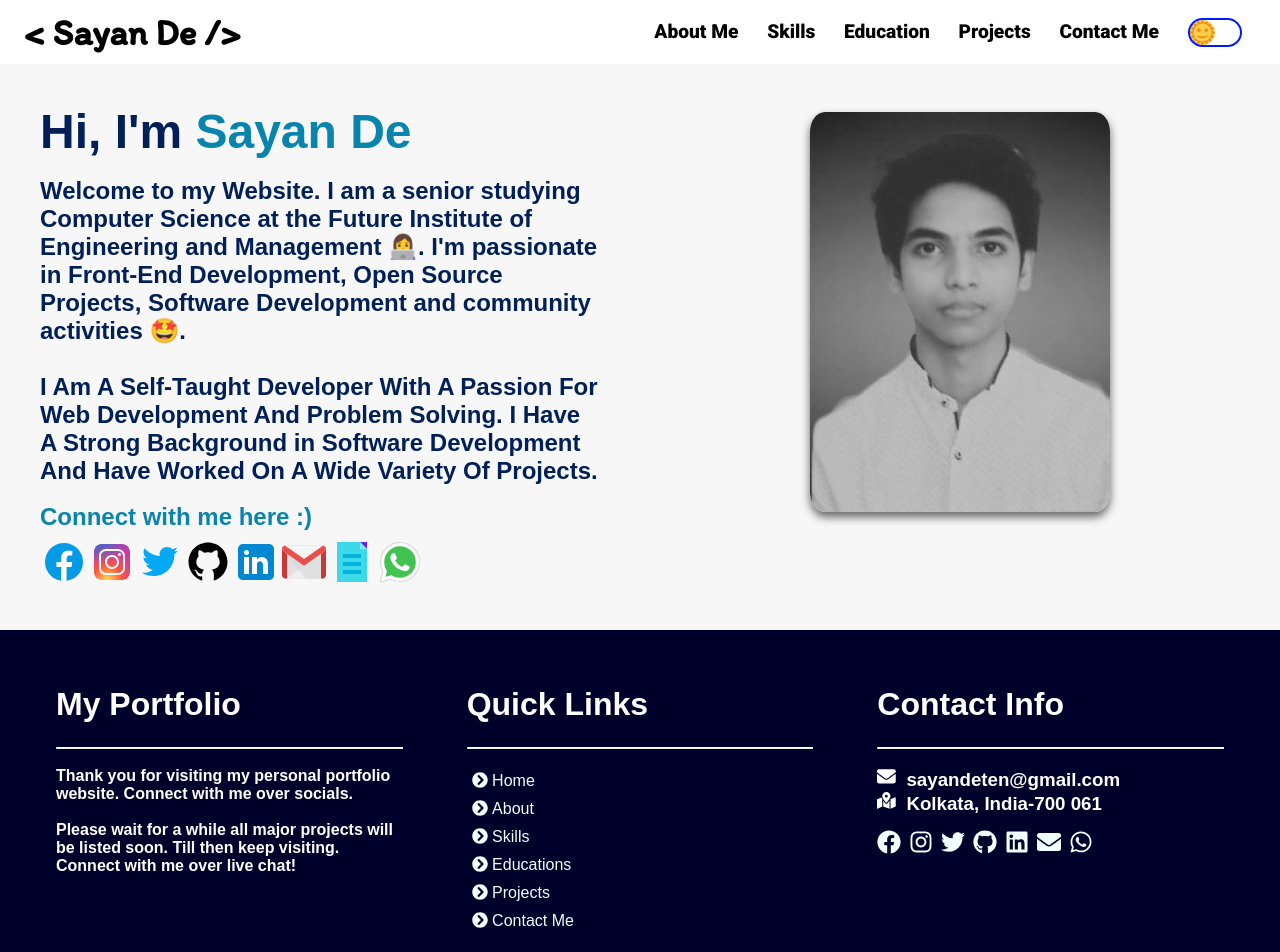
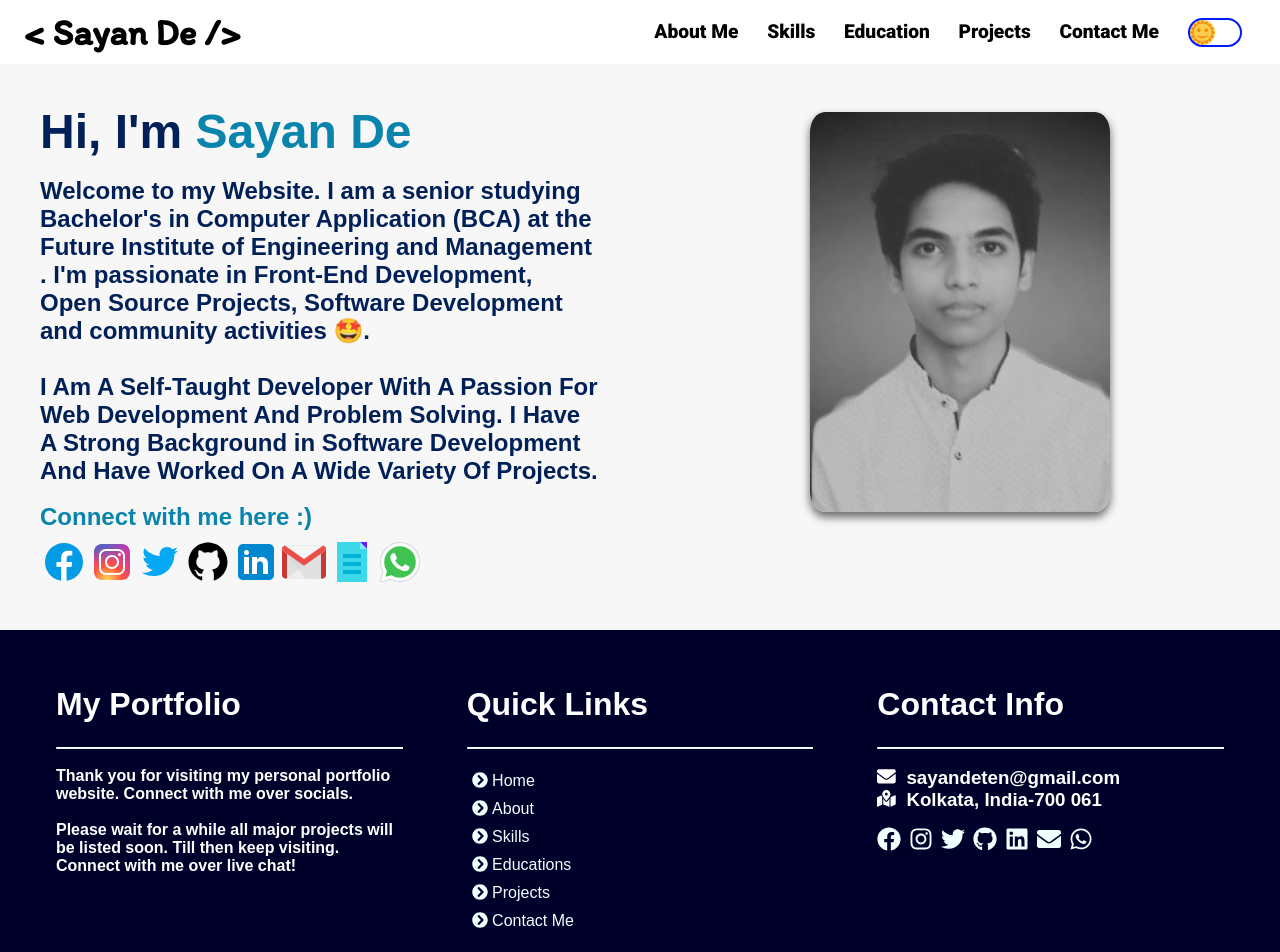
Before and after one commit to sayandedotcom/My-Portfolio-Website-ReactJs, a React (Create React App) app: page / in a window 1280 px wide. Shown: the top 952 px of the page. Built offline with nearby package versions, Linux system fonts and the light colour scheme.

Commit message:
Changings PNG  Pics to SVG

```diff
--- a/src/components/home/home.jsx
+++ b/src/components/home/home.jsx
@@ -12,10 +12,10 @@ export default function Home() {
         </h1>
         <br />
         <h3 className="home-paragraph">
-          Welcome to my Website. I am a senior studying Computer Science at the
-          Future Institute of Engineering and Management 👩‍💻. I'm passionate in
-          Front-End Development, Open Source Projects, Software Development and
-          community activities 🤩.
+          Welcome to my Website. I am a senior studying Bachelor's in Computer
+          Application (BCA) at the Future Institute of Engineering and
+          Management . I'm passionate in Front-End Development, Open Source
+          Projects, Software Development and community activities 🤩.
           <br />
           <br />I Am A Self-Taught Developer With A Passion For Web Development
           And Problem Solving. I Have A Strong Background in Software
--- a/src/components/navigation/navigation.jsx
+++ b/src/components/navigation/navigation.jsx
@@ -1,6 +1,5 @@
 import React, { useState } from "react";
 import "./navigation.css";
-import Sun from "../../assests/svg-sun.svg";
 import {
   AppBar,
   Toolbar,
@@ -11,6 +10,7 @@ import {
   useMediaQuery,
 } from "@mui/material";
 import { Link, NavLink, Outlet } from "react-router-dom";
+import India from "../../assests/svg-India.svg";
 import FavoriteIcon from "@mui/icons-material/Favorite";
 import { FaMapMarkedAlt, FaEnvelope } from "react-icons/fa";
 import navLinks from "./navLinks";
@@ -149,12 +149,12 @@ function Navigation() {
               <h1 className="footer-heading">Contact Info</h1>
               <hr style={{ borderTop: "1px solid white" }} />
               <br />
-              <h3>
+              <h3 style={{ display: "flex" }}>
                 <FaEnvelope />
                 &nbsp; sayandeten@gmail.com
               </h3>
-              <h3>
-                <FaMapMarkedAlt /> &nbsp;Kolkata, India-700 061
+              <h3 style={{ display: "flex" }}>
+                <FaMapMarkedAlt /> &nbsp; Kolkata, India-700 061
               </h3>
               {footerLinks.map(
                 ({ id, name, href, fonts }) =>
@@ -179,7 +179,7 @@ function Navigation() {
               <FavoriteIcon sx={{ color: "#eb3341", fontSize: "0.8rem" }} />
               &nbsp;By Sayan De
             </h6>
-            <hr style={{ borderBottom: "1px solid white" }} />
+            <hr style={{ borderTop: "1px solid white" }} />
           </Grid>
         </Grid>
       </footer>
--- a/src/components/skills/frontend2.js
+++ b/src/components/skills/frontend.js
@@ -1,3 +1,13 @@
+import HTML from "../../assests/svg-html-5.svg";
+import CSS from "../../assests/svg-css-3.svg";
+import SASS from "../../assests/svg-sass.svg";
+import JavaScript from "../../assests/svg-javascript.svg";
+import TypeScript from "../../assests/svg-typescript.svg";
+import NPM from "../../assests/svg-npm.svg";
+import Yarn from "../../assests/svg-yarn.svg";
+import Webpack from "../../assests/svg-webpack.svg";
+import Babel from "../../assests/svg-babel.svg";
+import Gatsby from "../../assests/svg-gatsbyjs.svg";
 import React from "../../assests/svg-react.svg";
 import ReactRouter from "../../assests/svg-react-router.svg";
 import Redux from "../../assests/svg-redux.svg";
@@ -11,9 +21,61 @@ import Flux from "../../assests/svg-flux.svg";
 import ReactNative from "../../assests/svg-react.svg";
 import PWA from "../../assests/svg-pwa.svg";
 
-const FrontEnd2 = [
+const FrontEnd1 = [
   {
-    name: "React",
+    name: "HTML 5",
+    src: HTML,
+    value: 80,
+  },
+  {
+    name: "CSS 3",
+    src: CSS,
+    value: 70,
+  },
+  {
+    name: "SASS",
+    src: SASS,
+    value: 70,
+  },
+  {
+    name: "JavaScript",
+    src: JavaScript,
+    value: 60,
+  },
+  {
+    name: "TypeScript",
+    src: TypeScript,
+    value: 60,
+  },
+  {
+    name: "NPM",
+    src: NPM,
+    value: 70,
+  },
+
+  {
+    name: "Yarn",
+    src: Yarn,
+    value: 70,
+  },
+
+  {
+    name: "Webpack",
+    src: Webpack,
+    value: 60,
+  },
+  {
+    name: "Babel",
+    src: Babel,
+    value: 80,
+  },
+  {
+    name: "Gatsby Js",
+    src: Gatsby,
+    value: 80,
+  },
+  {
+    name: "React Js",
     src: React,
     value: 90,
   },
@@ -73,4 +135,4 @@ const FrontEnd2 = [
     value: 30,
   },
 ];
-export default FrontEnd2;
+export default FrontEnd1;
--- a/src/components/skills/frontend1.js
+++ /dev/null
@@ -1,65 +0,0 @@
-import HTML from "../../assests/svg-html-5.svg";
-import CSS from "../../assests/svg-css-3.svg";
-import SASS from "../../assests/svg-sass.svg";
-import JavaScript from "../../assests/svg-javascript.svg";
-import TypeScript from "../../assests/svg-typescript.svg";
-import NPM from "../../assests/svg-npm.svg";
-import Yarn from "../../assests/svg-yarn.svg";
-import Webpack from "../../assests/svg-webpack.svg";
-import Babel from "../../assests/svg-babel.svg";
-import Gatsby from "../../assests/svg-gatsbyjs.svg";
-const FrontEnd1 = [
-  {
-    name: "HTML 5",
-    src: HTML,
-    value: 80,
-  },
-  {
-    name: "CSS 3",
-    src: CSS,
-    value: 70,
-  },
-  {
-    name: "SASS",
-    src: SASS,
-    value: 70,
-  },
-  {
-    name: "JavaScript",
-    src: JavaScript,
-    value: 60,
-  },
-  {
-    name: "TypeScript",
-    src: TypeScript,
-    value: 60,
-  },
-  {
-    name: "NPM",
-    src: NPM,
-    value: 70,
-  },
-
-  {
-    name: "Yarn",
-    src: Yarn,
-    value: 70,
-  },
-
-  {
-    name: "Webpack",
-    src: Webpack,
-    value: 60,
-  },
-  {
-    name: "Babel",
-    src: Babel,
-    value: 80,
-  },
-  {
-    name: "Gatsby Js",
-    src: Gatsby,
-    value: 80,
-  },
-];
-export default FrontEnd1;
--- a/src/components/skills/skills.jsx
+++ b/src/components/skills/skills.jsx
@@ -1,8 +1,7 @@
 import React from "react";
 import { Grid, LinearProgress } from "@mui/material";
 import "./skills.css";
-import FrontEnd1 from "./frontend1";
-import FrontEnd2 from "./frontend2";
+import FrontEnd from "./frontend";
 import languages from "./languages";
 import Tools from "./tools-and-frameworks";
 import Subjects from "./subjects";
@@ -30,7 +29,9 @@ export default function Skills() {
       </Grid>
 
       <Grid item lg={6} md={6} sm={12} xs={12} p={3} className="skills-title">
-        {FrontEnd1.map(({ name, src, value }, index) => (
+        {FrontEnd.map(
+          ({ name, src, value }, index) =>
+            index < 11 && (
               <div key={index} className="skills-box">
                 <img src={src} alt={name} />
                 <div className="skills-bar">
@@ -42,11 +43,14 @@ export default function Skills() {
                   />
                 </div>
               </div>
-        ))}
+            )
+        )}
       </Grid>
 
       <Grid item lg={6} md={6} sm={12} xs={12} p={3} className="skills-title">
-        {FrontEnd2.map(({ name, src, value }, index) => (
+        {FrontEnd.map(
+          ({ name, src, value }, index) =>
+            index >= 11 && (
               <div key={index} className="skills-box">
                 <img src={src} alt={name} />
                 <div className="skills-bar">
@@ -54,7 +58,8 @@ export default function Skills() {
                   <LinearProgress variant="determinate" value={value} />
                 </div>
               </div>
-        ))}
+            )
+        )}
       </Grid>
 
       <Grid item lg={12} md={12} sm={12} xs={12} p={2}>
--- a/src/index.css
+++ b/src/index.css
@@ -3,3 +3,19 @@
   padding: 0px;
   box-sizing: border-box;
 }
+::-webkit-scrollbar {
+  width: 0.6rem;
+}
+::-webkit-scrollbar-track {
+  background: #a56fef;
+}
+::-webkit-scrollbar-thumb {
+  background: #5605a2;
+  border: 0.6 solid transparent;
+  border-radius: 2rem;
+  background-clip: content-box;
+  height: 20px;
+}
+::-webkit-scrollbar-thumb:hover {
+  background-color: blue;
+}
```
Also changed, not shown: src/assests/svg-India.svg (added), src/assests/svg-formik.svg (added). Lines whose indentation alone changed are shown as unchanged.
